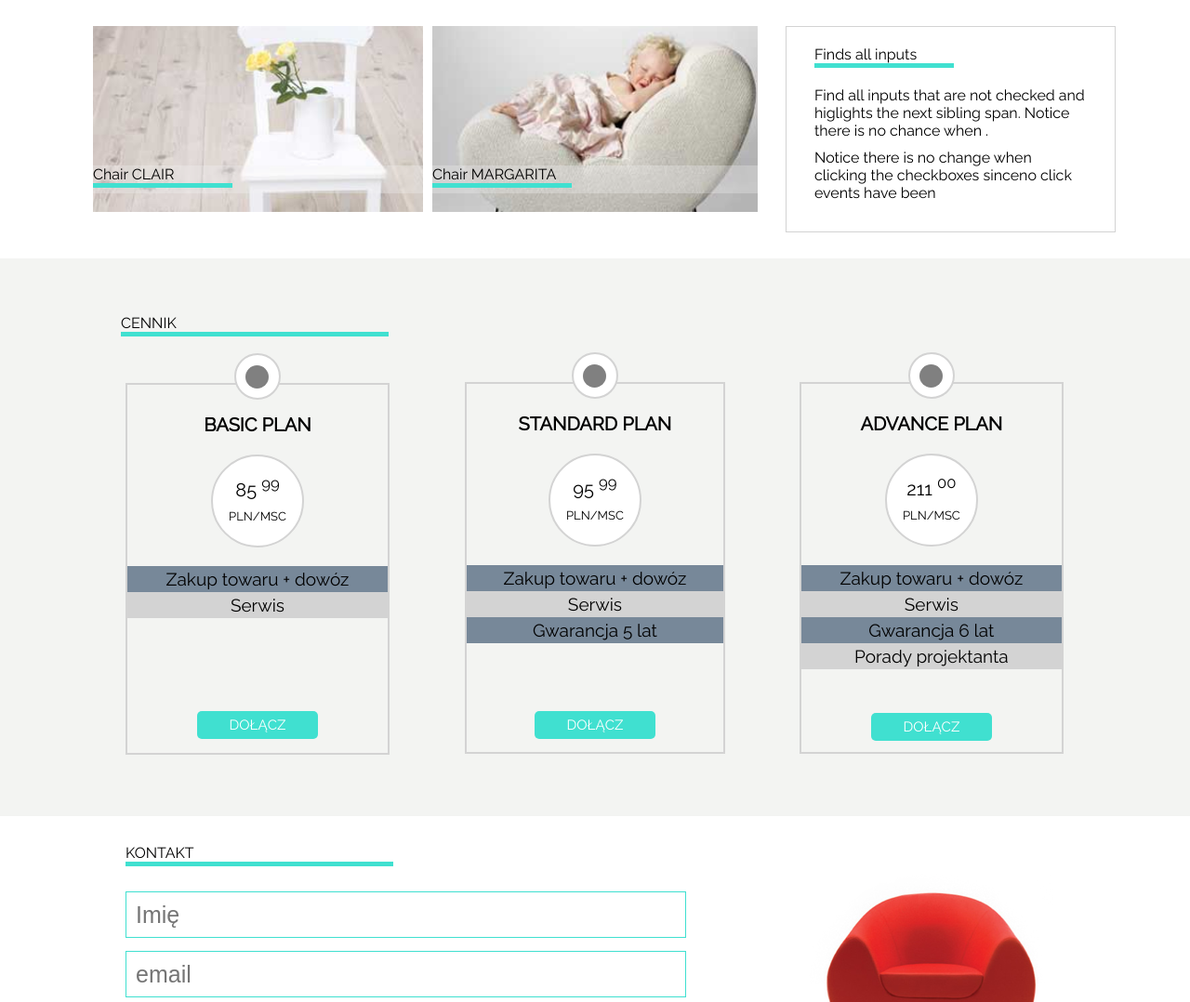
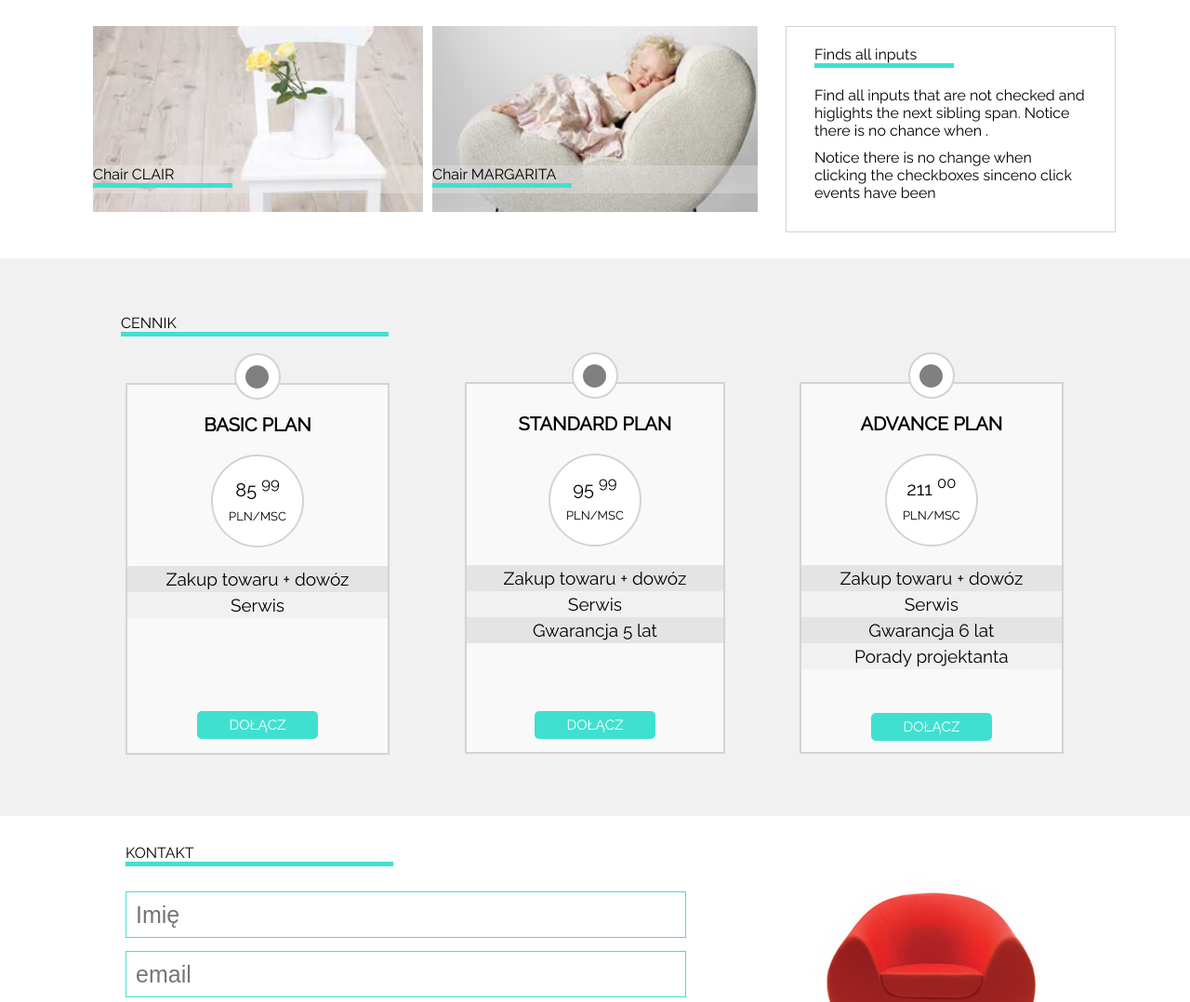
Before and after one commit to msm84/sit_on_chair, a plain HTML site: page index.html in a window 1280 px wide. Shown: the part 452-1530 px from the top of the page at 93% size. Drawn offline with Linux system fonts and the light colour scheme.

Commit message:
Poprawiona kolorystyka

```diff
--- a/css/style.css
+++ b/css/style.css
@@ -225,7 +225,7 @@ section .one-third-width:last-child {
 }
 
 .cennik{
-    background-color: rgba(215, 217, 211, 0.3);
+    background-color: #F1F1F1;
     height: 600px;
     clear: both;
 }
@@ -249,6 +249,7 @@ section .one-third-width:last-child {
     min-height: 200px;
     border: 2px solid lightgrey;
     text-align: center;
+    background-color: #F9F9F9;
 }
 
 .uklad_kolo:hover {
@@ -310,14 +311,14 @@ section .one-third-width:last-child {
 
 .serwis , .zak_dow {
     width: 100%;
-    background-color: lightslategrey;
+    background-color: #E4E4E4;
     text-align: center;
     font-size: 19px;
     padding: 3px;
 }
 
 .serwis {
-    background-color: lightgray;
+    background-color: #F1F1F1;
 }
 
 .baner {
@@ -381,7 +382,7 @@ section .one-third-width:last-child {
 .two-third-width {
     float: left;
     width: 66.66%;
-    height: 225px;
+    /*height: 100px;*/
     padding: 5px;
     color: black;
 }
```
